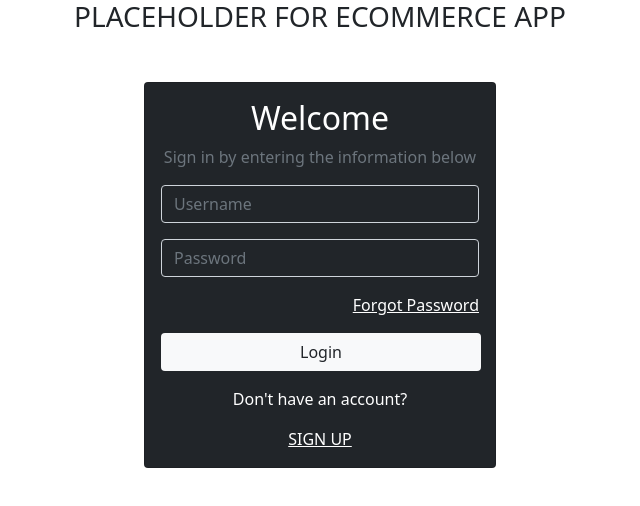
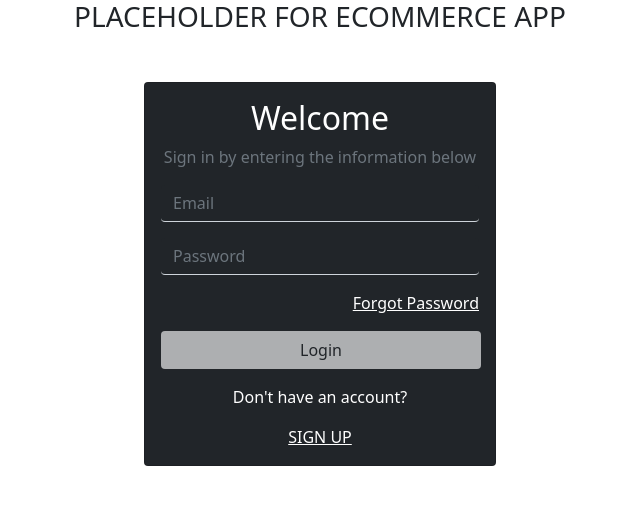
Before and after one commit to Bm2pires/team6-ecommerce-angular-app, an Angular app: page / in a window 1280 px wide. Shown: the top 506 px of the page, without its empty margins (320-960 px from the left). Built offline with nearby package versions, Linux system fonts and the light colour scheme.

Commit message:
added some css styling and some form validation

```diff
--- a/src/app/login/login.component.css
+++ b/src/app/login/login.component.css
@@ -0,0 +1,9 @@
+input {
+  border-top: 0;
+  border-right: 0;
+  border-left: 0;
+}
+
+input.ng-invalid.ng-touched {
+  border-bottom: 1px solid red;
+}
--- a/src/app/login/login.component.html
+++ b/src/app/login/login.component.html
@@ -5,20 +5,27 @@
         <h2 class="card-title text-white text-center">Welcome</h2>
         <p class="text-white text-center text-muted">Sign in by entering the information below</p>
 
-        <form>
+        <form (ngSubmit)="onSubmit(f)" #f="ngForm">
             <!-- start of form groups -->
             <div class="form-group">
-                <input type="text" name="username" class="form-control mb-3 mx-auto bg-dark text-light"
-                    placeholder="Username" ngModel>
+                <input type="email" name="email" class="form-control mb-3 mx-auto bg-dark text-light"
+                    placeholder="Email" ngModel autocomplete="email" required email #email="ngModel">
             </div>
+            <span class="help-block text-white" *ngIf="!email.valid && email.touched">Please enter a valid
+                email!</span>
 
             <div class="form-group">
                 <input type="password" name="password" class="form-control mb-3 mx-auto bg-dark text-light"
-                    placeholder="Password" ngModel>
+                    placeholder="Password" ngModel autocomplete="current-password" required>
             </div>
 
             <a href="#" class="float-end mb-3 text-white">Forgot Password</a>
-            <button type="submit" style="width: 320px;" class="btn mx-auto bg-light">Login</button>
+
+            <!-- submit button -->
+            <button type="submit" style="width: 320px;" class="btn mx-auto bg-light"
+                [disabled]="!f.valid">Login</button>
+
+            <!-- registration info -->
             <p class="text-white mt-3 text-center-mb-1">Don't have an account?</p>
             <a href="#" class="text-white text-center mb-5">SIGN UP</a>
         </form>
--- a/src/app/login/login.component.ts
+++ b/src/app/login/login.component.ts
@@ -1,4 +1,5 @@
 import { Component, OnInit } from '@angular/core';
+import { NgForm } from '@angular/forms';
 
 @Component({
   selector: 'app-login',
@@ -6,11 +7,21 @@ import { Component, OnInit } from '@angular/core';
   styleUrls: ['./login.component.css'],
 })
 export class LoginComponent implements OnInit {
+  email: string = '';
+  password: string = '';
+
   constructor() {}
 
   ngOnInit(): void {}
 
-  onSubmit() {
+  onSubmit(form: NgForm) {
     // code to execute after form is submitted
+    console.log('Submitted');
+    console.log(form);
+
+    this.email = form.value.email;
+    this.password = form.value.password;
+    console.log(this.email);
+    console.log(this.password);
   }
 }
```
